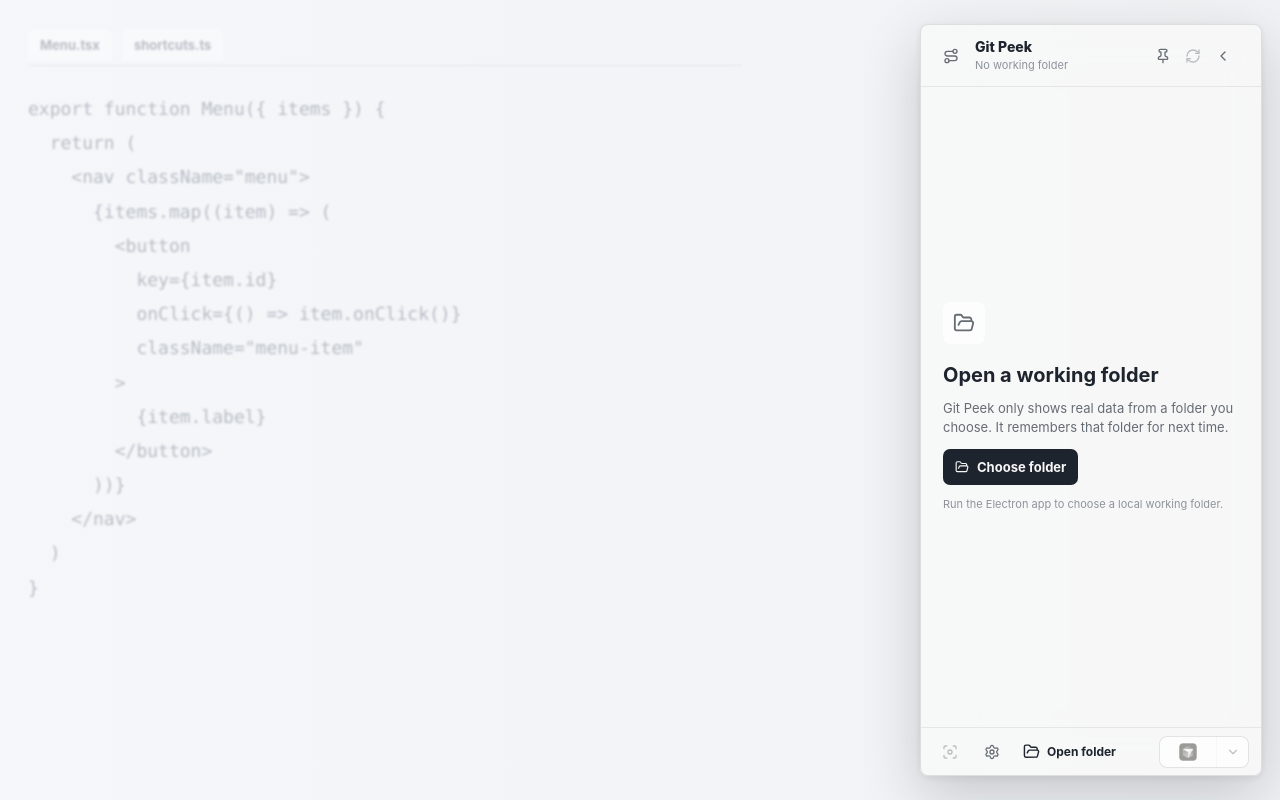
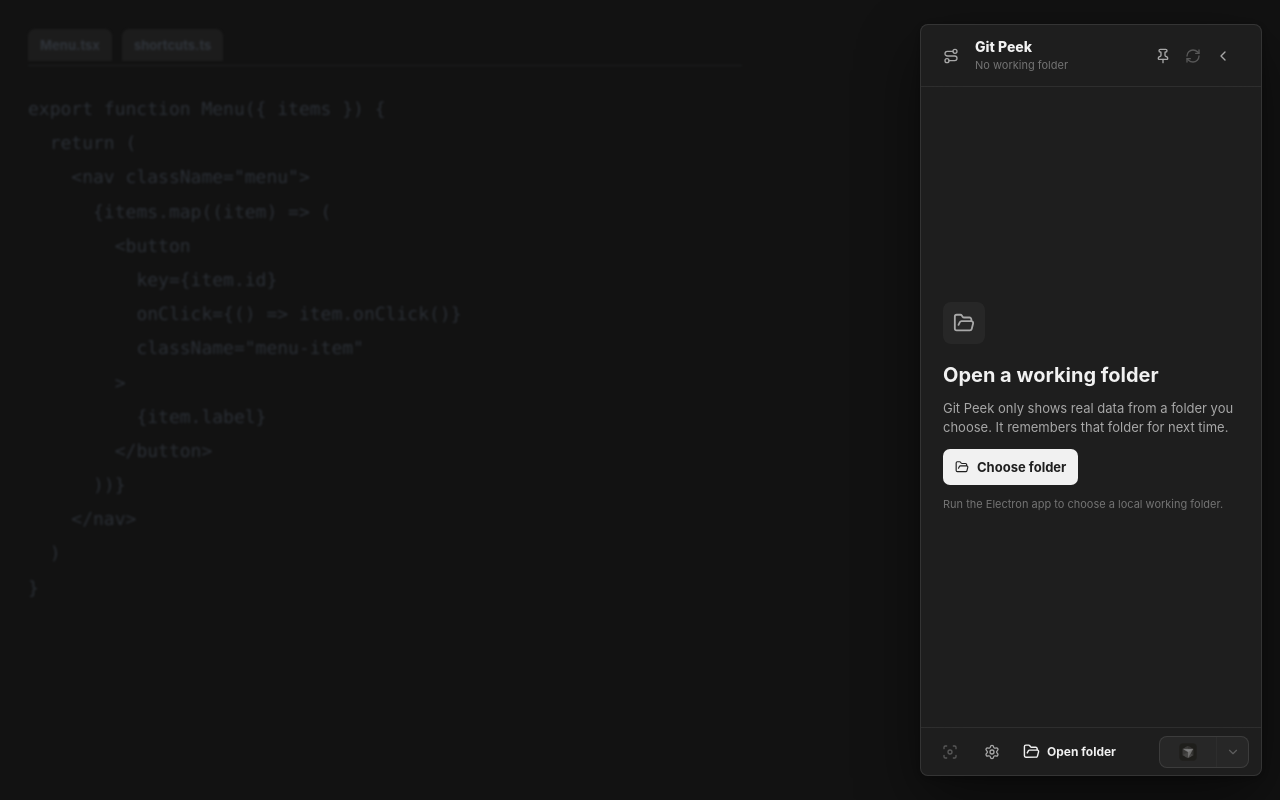
Before and after one commit to jarvisluk/Gocus, a React (Vite) app: page / in a window 1280 px wide. Built offline with nearby package versions, Linux system fonts and the light colour scheme.

Commit message:
style: default Git Peek to dark startup theme

```diff
--- a/electron/lib/config.cjs
+++ b/electron/lib/config.cjs
@@ -4,7 +4,7 @@ const path = require("node:path");
 const maxRecentRepositories = 8;
 
 const defaultPreferences = {
-  themeMode: "system",
+  themeMode: "dark",
   lightThemePreset: "paper",
   darkThemePreset: "graphite",
   density: "compact",
--- a/index.html
+++ b/index.html
@@ -1,9 +1,18 @@
 <!doctype html>
-<html lang="en">
+<html lang="en" data-theme="dark" data-theme-preset="graphite" data-density="compact" data-graph-style="solid" data-zen-mode="false">
   <head>
     <meta charset="UTF-8" />
     <meta name="viewport" content="width=device-width, initial-scale=1.0" />
+    <meta name="color-scheme" content="dark light" />
     <link rel="icon" href="data:," />
+    <style>
+      html,
+      body,
+      #root {
+        background: #121212;
+        color-scheme: dark;
+      }
+    </style>
     <title>Git Peek</title>
   </head>
   <body>
--- a/src/lib/preferences.ts
+++ b/src/lib/preferences.ts
@@ -2,7 +2,7 @@ import type { DarkThemePreset, LightThemePreset, Theme, ThemeMode, UiPreferences
 import { defaultWorkspaceOpenTargets, sanitizeWorkspaceOpenTargets } from "./workspaceOpenTargets";
 
 export const defaultPreferences: UiPreferences = {
-  themeMode: "system",
+  themeMode: "dark",
   lightThemePreset: "paper",
   darkThemePreset: "graphite",
   density: "compact",
```
